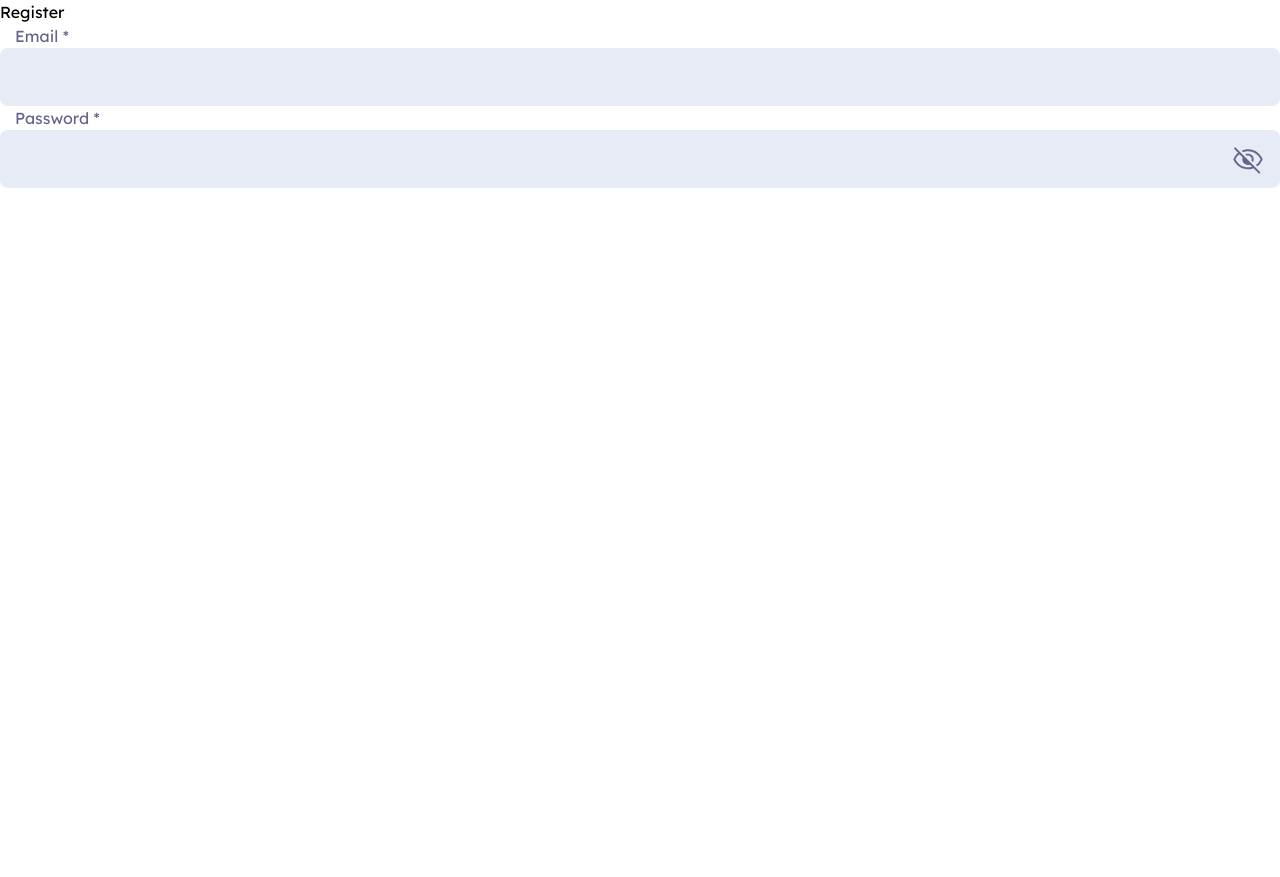
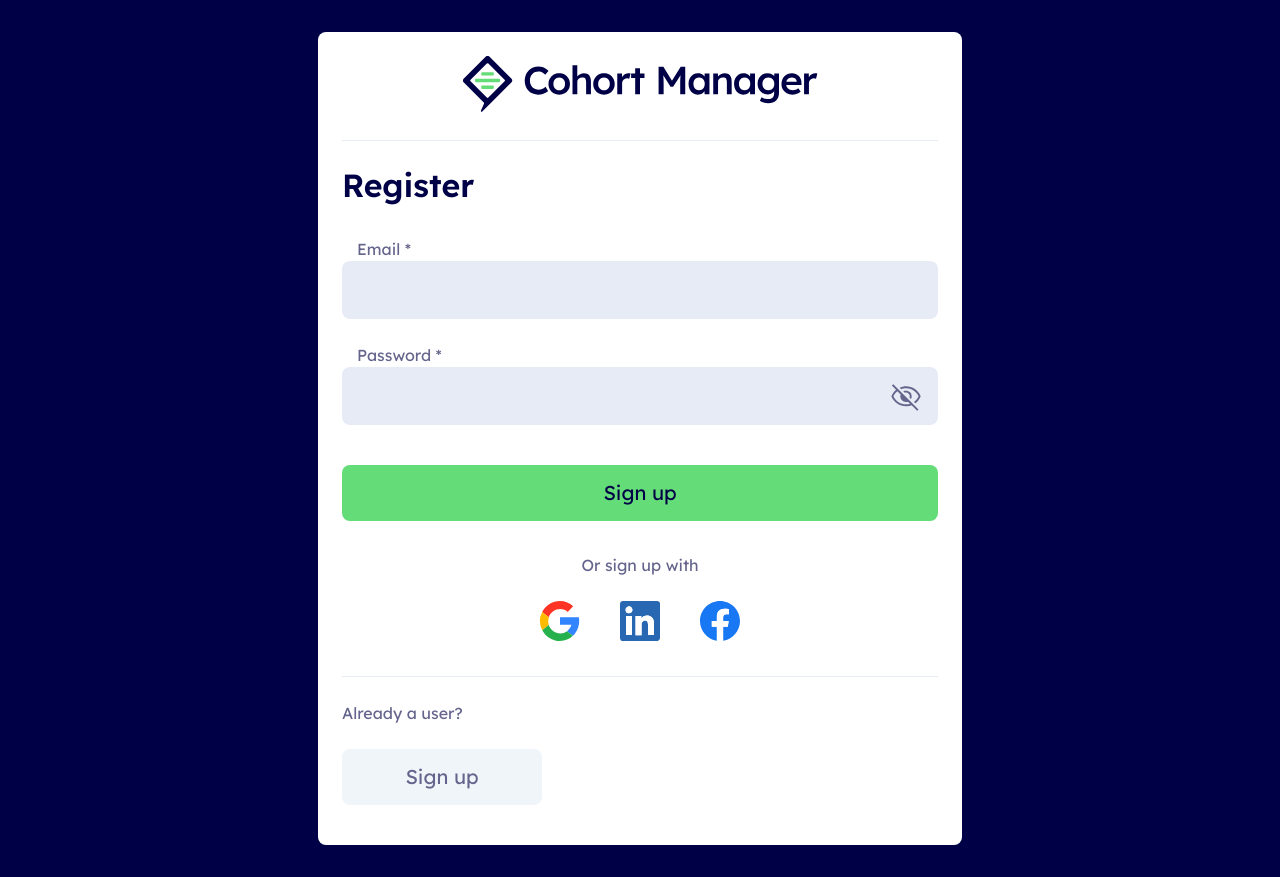
Before and after one commit to zainabch123/team-dev-client-c13, a React (Create React App) app: page /register in a window 1280 px wide. Before the commit the page ends 800 px from the top, so only its background shows below. Built offline with nearby package versions, Linux system fonts and the light colour scheme.

Commit message:
setup register page

```diff
--- a/src/pages/register/index.js
+++ b/src/pages/register/index.js
@@ -1,27 +1,53 @@
-import { useState } from "react"
-import TextInput from "../../components/form/textInput"
+import { useState } from "react";
+import Button from "../../components/button";
+import TextInput from "../../components/form/textInput";
+import useAuth from "../../hooks/useAuth";
+import CredentialsCard from "../../components/credentials";
+import "./register.css";
 
 const Register = () => {
-    const [formData, setFormData] = useState({ email: '', password: '' })
+	const { onLogin } = useAuth();
+	const [formData, setFormData] = useState({ email: "", password: "" });
 
-    const onChange = (e) => {
-        const { name, value } = e.target
-        setFormData({...formData, [name]: value})
-    }
+	const onChange = (e) => {
+		const { name, value } = e.target;
+		setFormData({ ...formData, [name]: value });
+	};
 
-    return (
-        <>
-            <p>Register</p>
+	return (
+		<div className="bg-blue registerwrapper">
+			<CredentialsCard
+				title="Register"
+				socialLinksTitle="Or sign up with"
+				altButtonTitle="Already a user?"
+				altButtonLink="/login"
+				altButtonText="Sign up"
+			>
+				<div className="register-form">
+					<form>
+						<TextInput
+							value={formData.email}
+							onChange={onChange}
+							name="email"
+							label={"Email *"}
+						/>
+						<TextInput
+							value={formData.password}
+							onChange={onChange}
+							name="password"
+							label={"Password *"}
+							type={"password"}
+						/>
+					</form>
+					<Button
+						text="Sign up"
+						onClick={() => onLogin(formData.email, formData.password)}
+						classes="green width-full"
+					/>
+				</div>
+			</CredentialsCard>
+		</div>
+	);
+};
 
-            <div>
-                <form>
-                    <TextInput value={formData.email} onChange={onChange} name='email' label={'Email *'} />
-
-                    <TextInput value={formData.password} onChange={onChange} name='password' label={'Password *'} type={'password'} />
-                </form>
-            </div>
-        </>
-    )
-}
-
-export default Register
+export default Register;
--- /dev/null
+++ b/src/pages/register/register.css
@@ -0,0 +1,14 @@
+.registerwrapper {
+	padding: 32px;
+	min-height: 100vh;
+}
+
+.register-form {
+	margin-bottom: 32px;
+}
+.register-form form {
+	display: grid;
+	grid-template-rows: repeat(2, auto);
+	gap: 24px;
+	margin-bottom: 40px;
+}
```
